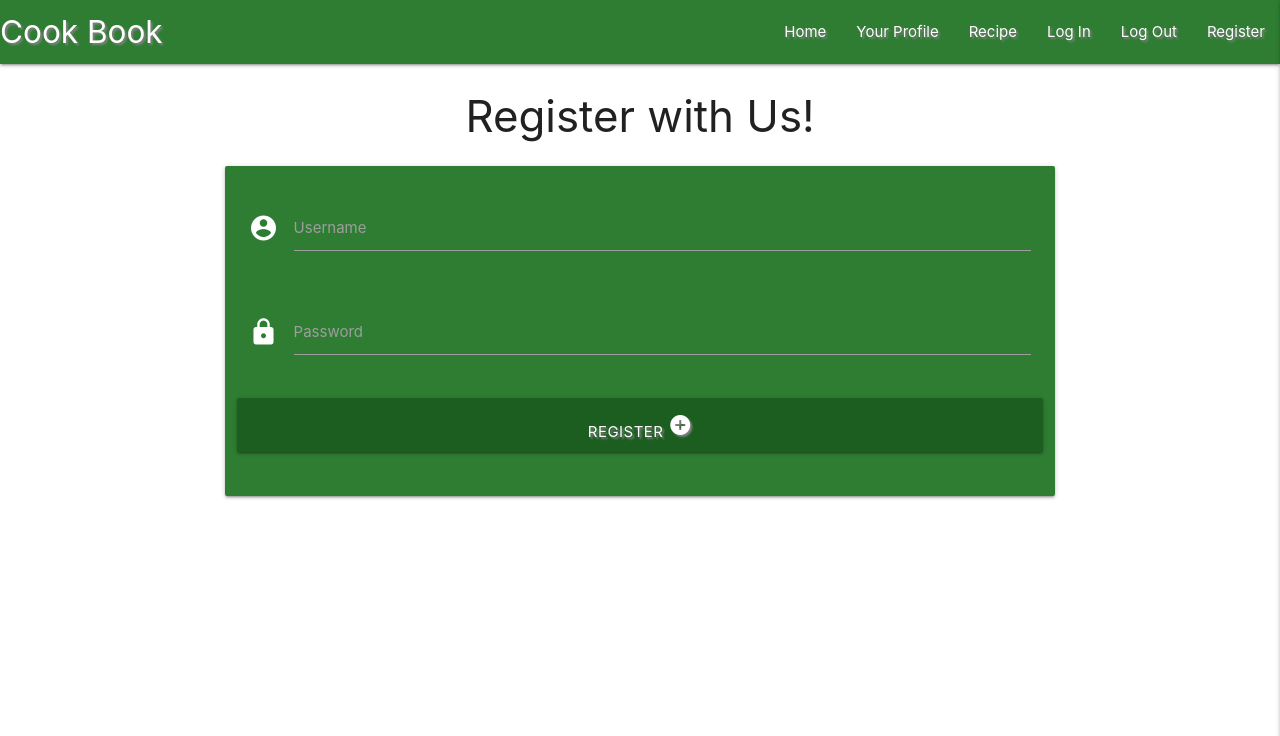
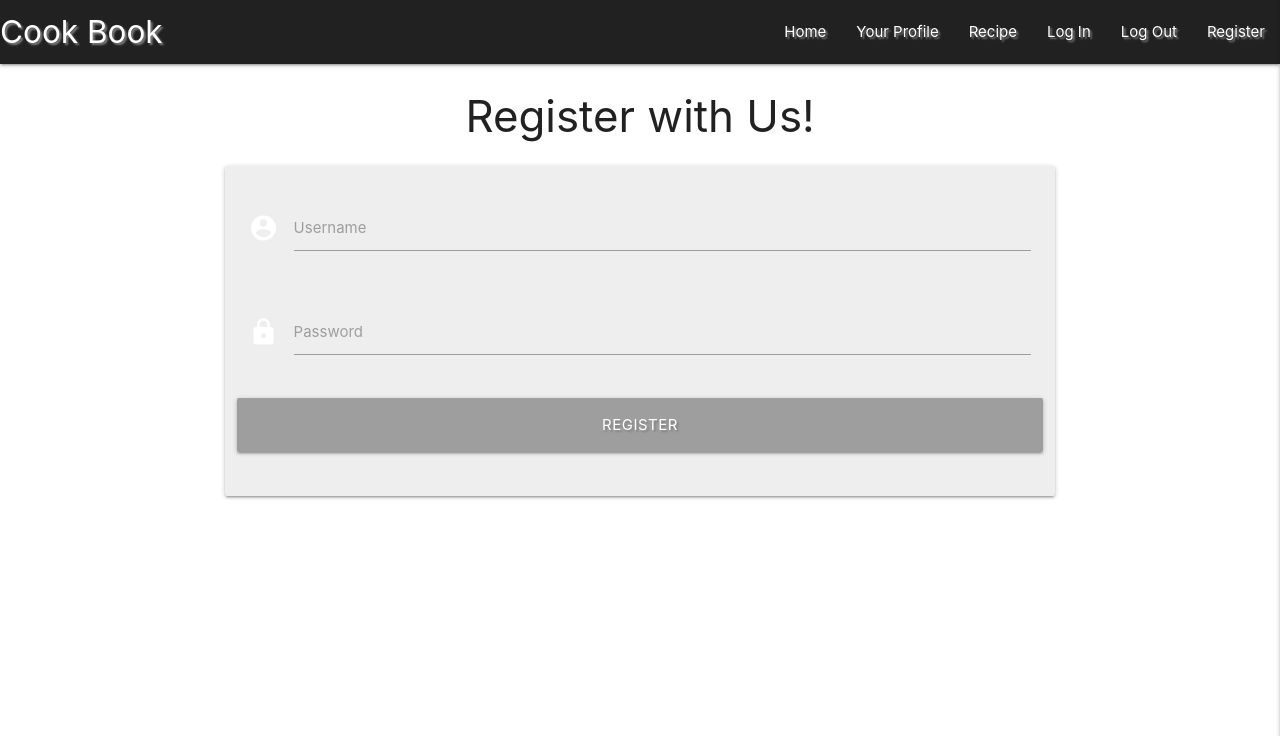
Before and after one commit to Biecho88/healthy_book, a Flask app: page /register in a window 1280 px wide. Shown: the top 736 px of the page. Run offline with Flask 3, Linux system fonts and the light colour scheme; some libraries are stand-ins or nearby versions.

```diff
--- a/templates/base.html
+++ b/templates/base.html
@@ -17,7 +17,7 @@
 
     <header>
         <!-- Nav bar on the main page-->
-        <nav class="nav-extended text-shadow black-text #2e7d32 green darken-3">
+        <nav class="nav-extended text-shadow #212121 grey darken-4">
             <div class="nav-wrapper">
               <a href="{{ url_for('get_category') }}" class="brand-logo">Cook Book</a>
               <a href="#" data-target="mobile-demo" class="sidenav-trigger right"><i class="material-icons">list</i></a>
@@ -33,7 +33,7 @@
           </nav>
         <!-- Mobile side nav bar-->
           <ul class="sidenav" id="mobile-demo">
-            <li><h4 class="center-align black-text">Cook Book</h4></li>
+            <li><h4 class="center-align blaxk-text">Cook Book</h4></li>
             <li><a href="{{ url_for('get_category') }}">Home</a></li>
             <li><a href="#">Your Profile</a></li>
             <li><a href="#">Recipe</a></li>
--- a/templates/register.html
+++ b/templates/register.html
@@ -5,7 +5,7 @@
 <!-- Username input-->
 <div class="row">
     <form class="col s12 m8 offset-m2" method="POST" action=""{{ url_for('register') }}>
-      <div class="card-panel #2e7d32 green darken-3">
+      <div class="card-panel #eeeeee grey lighten-3">
         <div class="row">
             <div class="input-field col s12 white-text">
                 <i class="material-icons prefix">account_circle</i>
@@ -23,9 +23,7 @@
         </div>
         <!-- Register button-->
         <div class="row">
-            <button type="submit" class="col s12 btn-large #76ff03 #1b5e20 green darken-4 text-shadow">
-                Register <i class="material-icons">add_circle</i>
-            </button>
+            <button type="submit" class="col s12 btn-large grey text-shadow">Register</button>
         </div>
       </div>
     </form>
```
Also changed, not shown: .theia/launch.json (added), static/css/style.css (line endings or trailing spaces).
